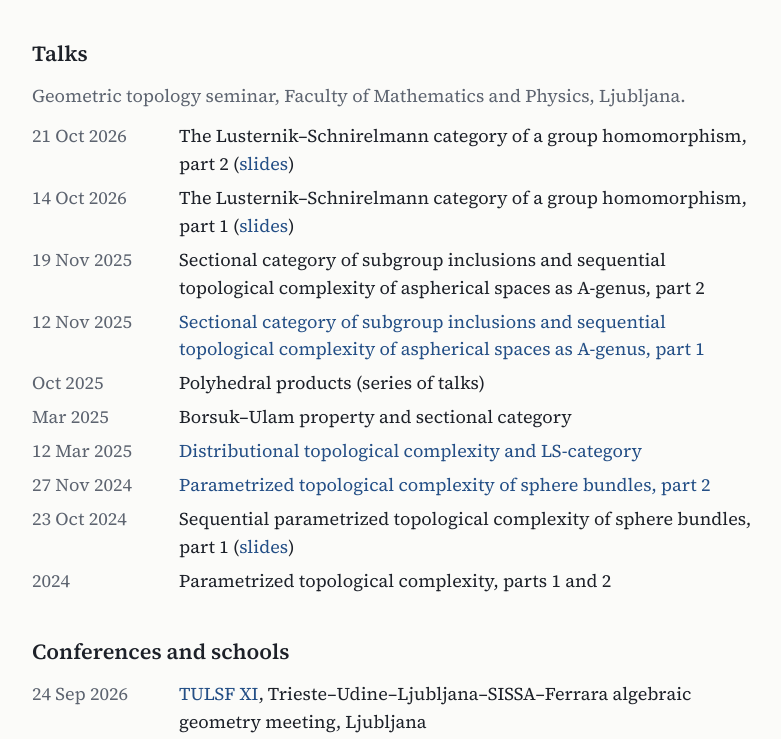
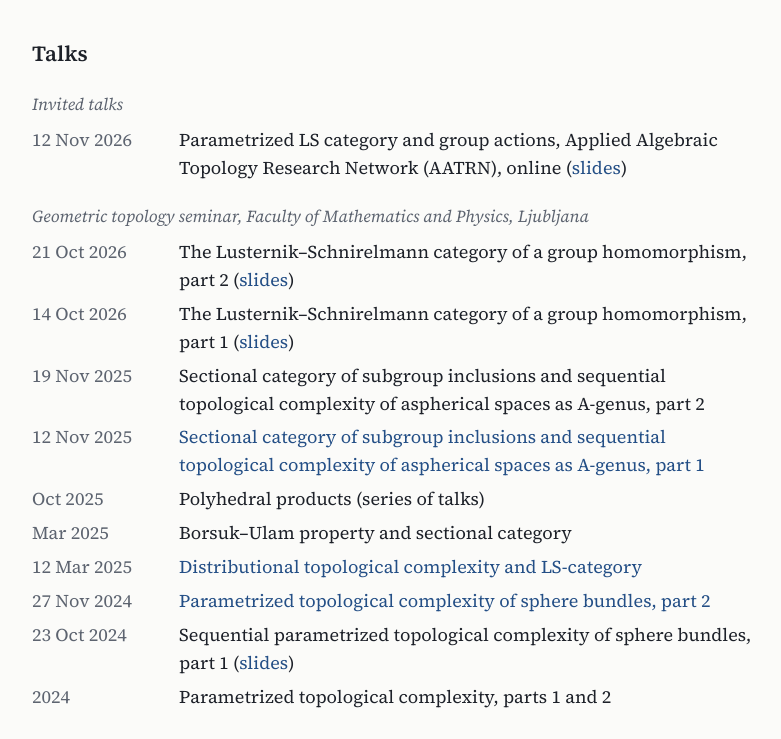
Before and after one commit to urbanog/urbanog.github.io, a plain HTML site: page index.html in a window 1280 px wide. Shown: the part 1591-2330 px from the top of the page, without its empty margins (248-1029 px from the left). Drawn offline with Linux system fonts and the light colour scheme.

Commit message:
Add AATRN talk (12 Nov 2026) with slides; update CV
Co-Authored-By: Claude Opus 5.5 <noreply@anthropic.com>
Claude-Session: https://claude.ai/code/session_014ZJPbpaZE2amua3LYD1foY

```diff
--- a/index.html
+++ b/index.html
@@ -128,7 +128,11 @@ footer{margin-top:56px; padding-top:14px; border-top:1px solid var(--rule); colo
 
   <section id="talks">
     <h2>Talks</h2>
-    <p class="meta">Geometric topology seminar, Faculty of Mathematics and Physics, Ljubljana.</p>
+    <h3>Invited talks</h3>
+    <ul class="list">
+      <li><span class="d">12 Nov 2026</span><span>Parametrized LS category and group actions, Applied Algebraic Topology Research Network (AATRN), online (<a href="slides-param-ls-cat-group-actions-2026.pdf">slides</a>)</span></li>
+    </ul>
+    <h3>Geometric topology seminar, Faculty of Mathematics and Physics, Ljubljana</h3>
     <ul class="list">
       <li><span class="d">21 Oct 2026</span><span>The Lusternik–Schnirelmann category of a group homomorphism, part 2 (<a href="slides-lscat-homomorphism-2026.pdf">slides</a>)</span></li>
       <li><span class="d">14 Oct 2026</span><span>The Lusternik–Schnirelmann category of a group homomorphism, part 1 (<a href="slides-lscat-homomorphism-2026.pdf">slides</a>)</span></li>
@@ -185,7 +189,7 @@ footer{margin-top:56px; padding-top:14px; border-top:1px solid var(--rule); colo
     </ul>
   </section>
 
-  <footer>Last updated October 2026</footer>
+  <footer>Last updated November 2026</footer>
 </div>
 </body>
 </html>
```
Also changed, not shown: 2 other files.
